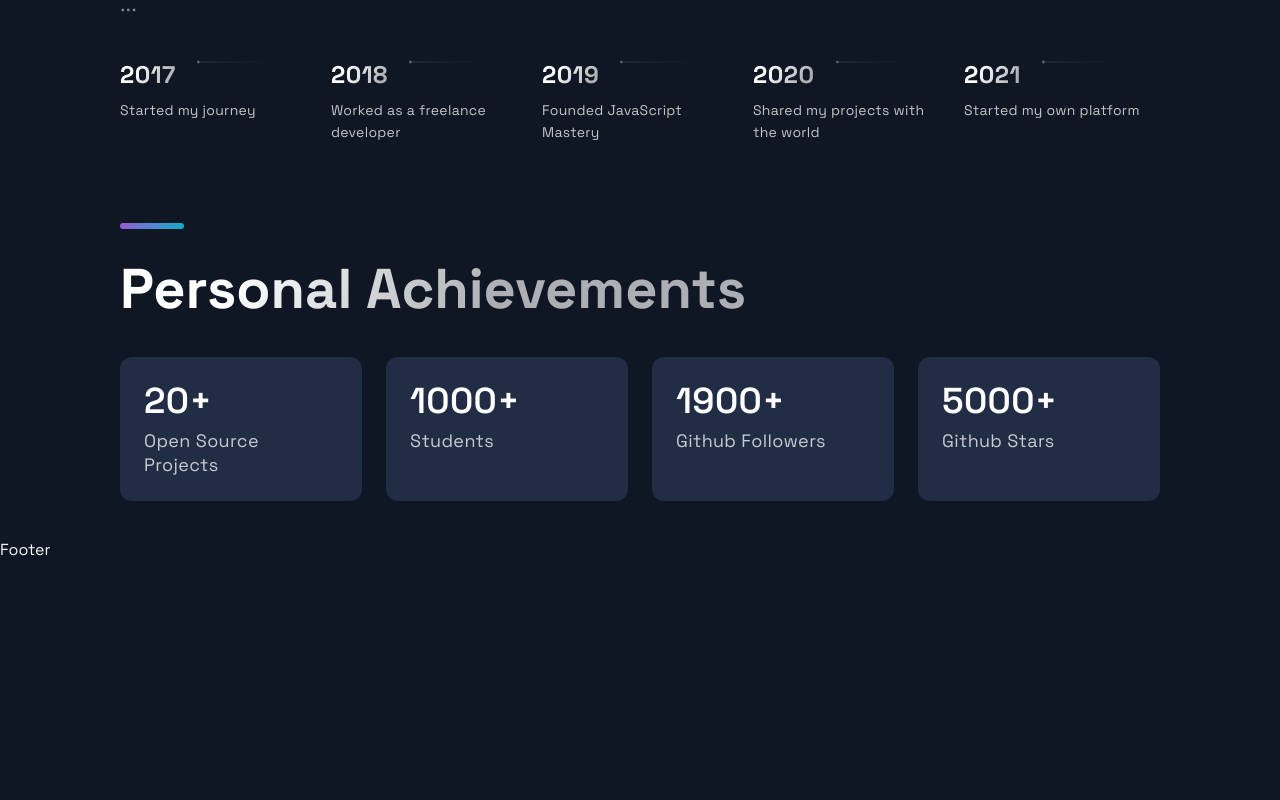
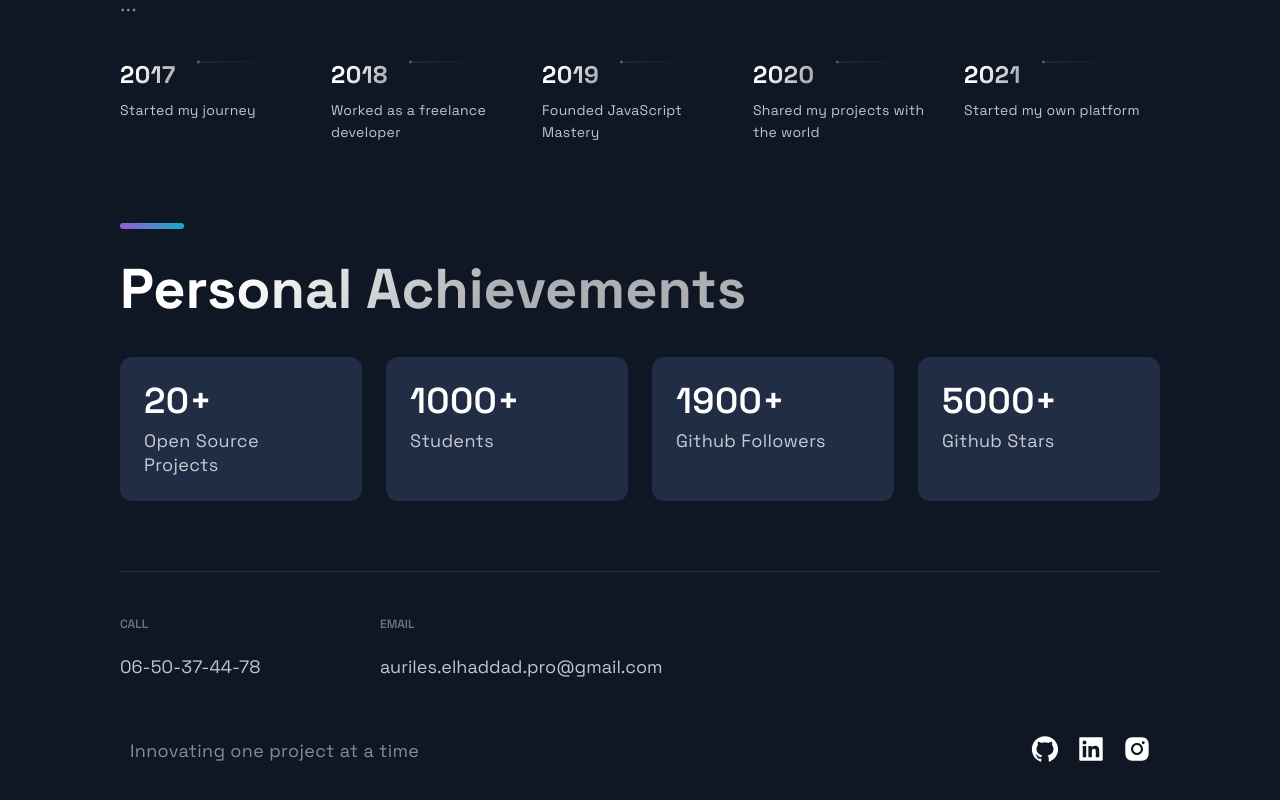
Before and after one commit to Auriles/Portfolio, a Next.js app: page / in a window 1280 px wide. Shown: the part 2676-3476 px from the top of the page. Before the commit the page ends 3236 px from the top, so only its background shows below. Built offline with nearby package versions, Linux system fonts and the light colour scheme.

Commit message:
Footer Section

```diff
--- a/src/components/Footer/Footer.js
+++ b/src/components/Footer/Footer.js
@@ -6,9 +6,34 @@
 
 const Footer = () => {
   return (
-    <div>
-      Footer
-    </div>
+    <FooterWrapper>
+      <LinkList>
+        <LinkColumn>
+          <LinkTitle>Call</LinkTitle>
+          <LinkItem href="tel:06-50-37-44-78">06-50-37-44-78</LinkItem>
+        </LinkColumn>
+        <LinkColumn>
+          <LinkTitle>Email</LinkTitle>
+          <LinkItem href="mailto:auriles.elhaddad.pro@gmail.com">auriles.elhaddad.pro@gmail.com</LinkItem>
+        </LinkColumn>
+      </LinkList>
+      <SocialIconsContainer>
+        <CompanyContainer>
+          <Slogan>Innovating one project at a time</Slogan>
+        </CompanyContainer>
+        <SocialContainer>
+          <SocialIcons href="https://github.com">
+            <AiFillGithub size="3rem" />
+          </SocialIcons>
+          <SocialIcons href="https://linkedin.com">
+            <AiFillLinkedin size="3rem" />
+          </SocialIcons>
+          <SocialIcons href="https://instagram.com">
+            <AiFillInstagram size="3rem" />
+          </SocialIcons>
+        </SocialContainer>
+      </SocialIconsContainer>
+    </FooterWrapper>
   );
 };
 
```
